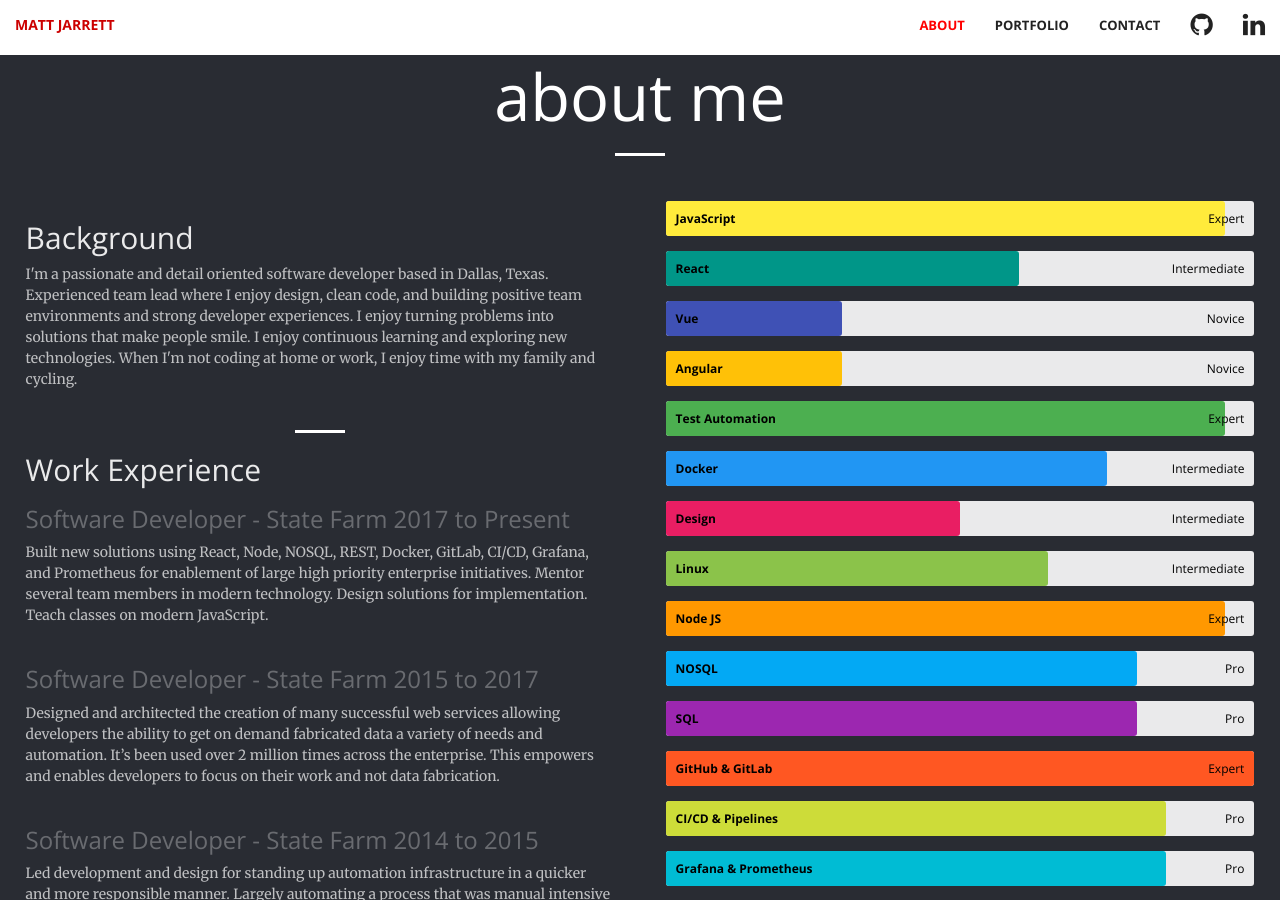
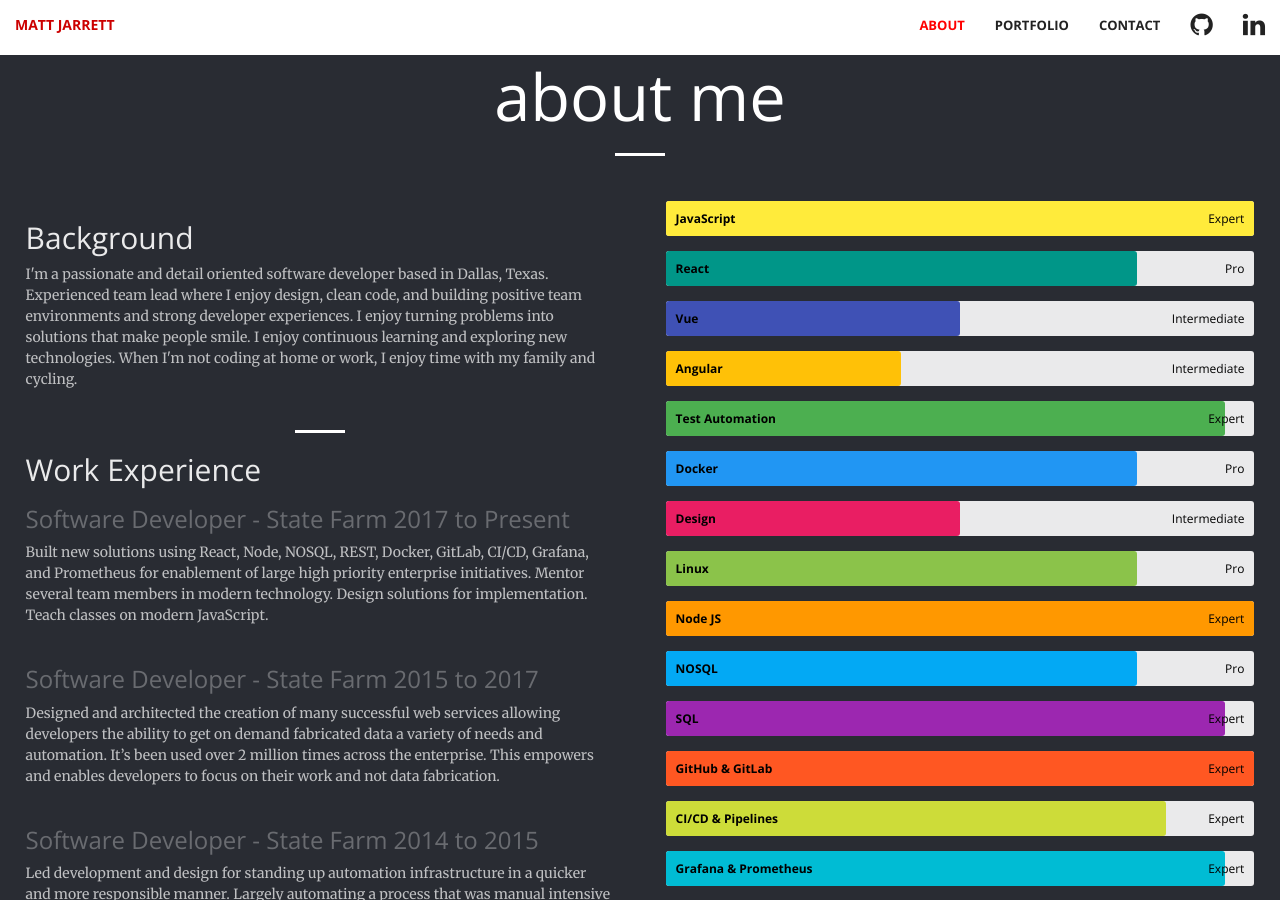
Before and after one commit to cujarrett/cujarrett.github.io, a Jekyll site: the page built from index.html, in a window 1280 px wide and 900 px high, scrolled down 939 px. Built offline with Jekyll 4.4.1, drawn with Linux system fonts in a browser that asks for light colours; Markdown is read by kramdown in place of the engine named in the settings.

Commit message:
chore: update skills

```diff
--- a/_includes/about.html
+++ b/_includes/about.html
@@ -40,47 +40,47 @@
   </div>
   <div class="right" id="conditional-full-width">
     <div name="skills" id="skills-graph">
-      <div class="skillbar clearfix " data-percent="95%">
+      <div class="skillbar clearfix " data-percent="100%">
           <div class="skillbar-title" style="background: #ffeb3b;"><span>JavaScript</span></div>
           <div class="skillbar-bar" style="background: #ffeb3b;"></div>
           <div class="skill-bar-percent">Expert</div>
         </div>
-        <div class="skillbar clearfix " data-percent="60%">
+        <div class="skillbar clearfix " data-percent="80%">
           <div class="skillbar-title" style="background: #009688;"><span>React</span></div>
           <div class="skillbar-bar" style="background: #009688;"></div>
+          <div class="skill-bar-percent">Pro</div>
+        </div>
+        <div class="skillbar clearfix " data-percent="50%">
+          <div class="skillbar-title" style="background: #3f51b5;"><span>Vue</span></div>
+          <div class="skillbar-bar" style="background: #3f51b5;"></div>
           <div class="skill-bar-percent">Intermediate</div>
         </div>
-        <div class="skillbar clearfix " data-percent="30%">
-          <div class="skillbar-title" style="background: #3f51b5;"><span>Vue</span></div>
-          <div class="skillbar-bar" style="background: #3f51b5;"></div>
-          <div class="skill-bar-percent">Novice</div>
-        </div>
-        <div class="skillbar clearfix " data-percent="30%">
+        <div class="skillbar clearfix " data-percent="40%">
           <div class="skillbar-title" style="background: #ffc107;"><span>Angular</span></div>
           <div class="skillbar-bar" style="background: #ffc107;"></div>
-          <div class="skill-bar-percent">Novice</div>
+          <div class="skill-bar-percent">Intermediate</div>
         </div>
         <div class="skillbar clearfix " data-percent="95%">
           <div class="skillbar-title" style="background: #4caf50;"><span>Test Automation</span></div>
           <div class="skillbar-bar" style="background: #4caf50;"></div>
           <div class="skill-bar-percent">Expert</div>
         </div>
-        <div class="skillbar clearfix " data-percent="75%">
+        <div class="skillbar clearfix " data-percent="80%">
           <div class="skillbar-title" style="background: #2196f3;"><span>Docker</span></div>
           <div class="skillbar-bar" style="background: #2196f3;"></div>
-          <div class="skill-bar-percent">Intermediate</div>
+          <div class="skill-bar-percent">Pro</div>
         </div>
         <div class="skillbar clearfix " data-percent="50%">
           <div class="skillbar-title" style="background: #e91e63;"><span>Design</span></div>
           <div class="skillbar-bar" style="background: #e91e63;"></div>
           <div class="skill-bar-percent">Intermediate</div>
         </div>
-        <div class="skillbar clearfix " data-percent="65%">
+        <div class="skillbar clearfix " data-percent="80%">
           <div class="skillbar-title" style="background: #8bc34a;"><span>Linux</span></div>
           <div class="skillbar-bar" style="background: #8bc34a;"></div>
-          <div class="skill-bar-percent">Intermediate</div>
+          <div class="skill-bar-percent">Pro</div>
         </div>
-        <div class="skillbar clearfix " data-percent="95%">
+        <div class="skillbar clearfix " data-percent="100%">
           <div class="skillbar-title" style="background: #ff9800;"><span>Node JS</span></div>
           <div class="skillbar-bar" style="background: #ff9800;"></div>
           <div class="skill-bar-percent">Expert</div>
@@ -90,10 +90,10 @@
           <div class="skillbar-bar" style="background: #03a9f4;"></div>
           <div class="skill-bar-percent">Pro</div>
         </div>
-        <div class="skillbar clearfix " data-percent="80%">
+        <div class="skillbar clearfix " data-percent="95%">
           <div class="skillbar-title" style="background: #9c27b0;"><span>SQL</span></div>
           <div class="skillbar-bar" style="background: #9c27b0;"></div>
-          <div class="skill-bar-percent">Pro</div>
+          <div class="skill-bar-percent">Expert</div>
         </div>
         <div class="skillbar clearfix " data-percent="100%">
           <div class="skillbar-title" style="background: #ff5722;"><span>GitHub & GitLab</span></div>
@@ -103,12 +103,12 @@
         <div class="skillbar clearfix " data-percent="85%">
           <div class="skillbar-title" style="background: #cddc39;"><span>CI/CD & Pipelines</span></div>
           <div class="skillbar-bar" style="background: #cddc39;"></div>
-          <div class="skill-bar-percent">Pro</div>
+          <div class="skill-bar-percent">Expert</div>
         </div>
-        <div class="skillbar clearfix " data-percent="85%">
+        <div class="skillbar clearfix " data-percent="95%">
           <div class="skillbar-title" style="background: #00bcd4;"><span>Grafana & Prometheus </span></div>
           <div class="skillbar-bar" style="background: #00bcd4;"></div>
-          <div class="skill-bar-percent">Pro</div>
+          <div class="skill-bar-percent">Expert</div>
         </div>
         <div class="skillbar clearfix " data-percent="90%">
           <div class="skillbar-title" style="background: #673ab7;"><span>Java</span></div>
```
